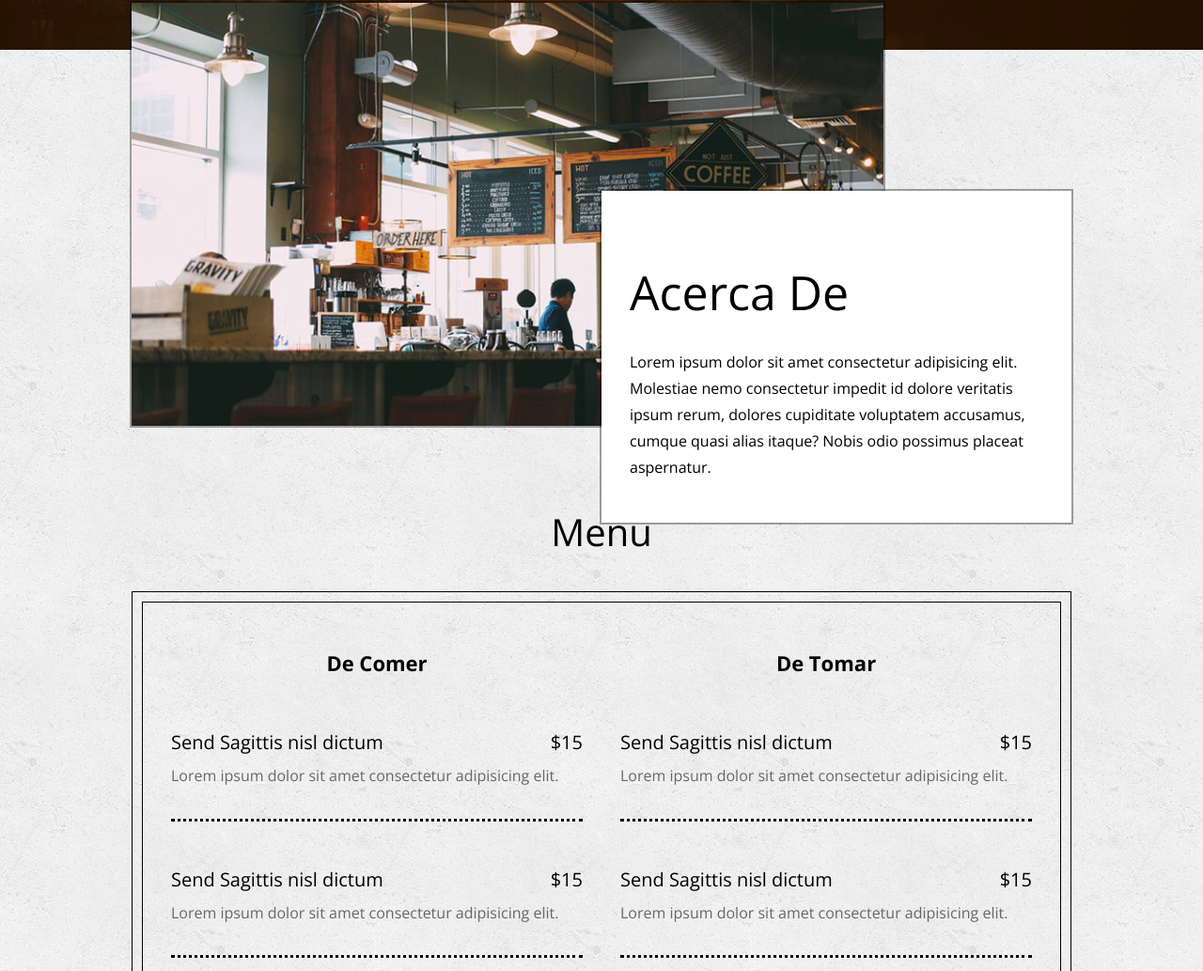
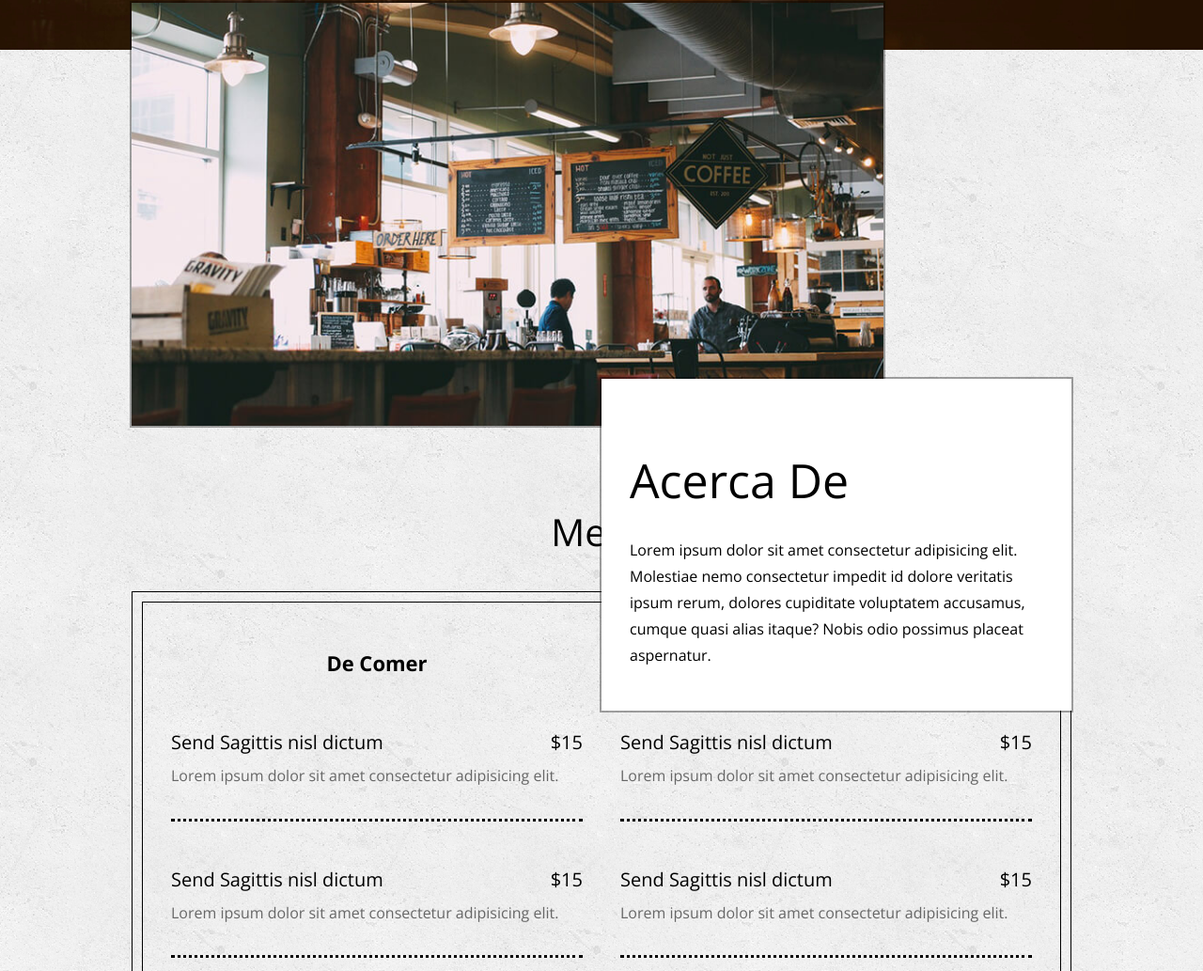
Before and after one commit to cesaranil/Practica3-Restaurante, a plain HTML site: page index.html in a window 1280 px wide. Shown: the part 497-1530 px from the top of the page at 94% size. Drawn offline with nearby package versions, Linux system fonts and the light colour scheme.

Commit message:
Agregando el efecto Parallax con jquery

```diff
--- a/css/sass/_main.scss
+++ b/css/sass/_main.scss
@@ -24,7 +24,7 @@
             padding: 30px;
             width:50%;
             position: relative;
-            top: 150px;
+            top:350px;
             z-index: 1;
             float: right;
             box-shadow: 0px 0px 0px 2px rgba(#000, .35);
--- a/index.html
+++ b/index.html
@@ -9,6 +9,7 @@
     <link rel="stylesheet" href="css/style.css">
     <script src="js/jquery-3.6.0.min.js"></script>
     <script src="js/efectos.js"></script>
+    <script src="js/parallax.js"></script>
     <link rel="preconnect" href="https://fonts.googleapis.com">
     <link rel="preconnect" href="https://fonts.gstatic.com">
     <link href="https://fonts.googleapis.com/css2?family=Open+Sans:wght@300;400;500;700&display=swap"
--- /dev/null
+++ b/js/parallax.js
@@ -0,0 +1,28 @@
+$(document).ready(function(){
+
+    $(window).scroll(function(){
+        var windowWidth = $(window).width()
+
+        if(windowWidth > 800){
+            var scroll = $(window).scrollTop()
+
+            $('header .texto').css({
+                'transform': 'translate(0px, '+ scroll / 2 + '%)'
+            })
+
+            $('.acerca-de article').css({
+                'transform': 'translate(0px, -'+ scroll / 4 + '%)'
+            })
+        }
+    })
+
+    $(window).resize(function(){
+        var windowWidth = $(window).width();
+        if(windowWidth < 800){
+            $('.acerca-de article').css({
+                'transform': 'translate(0px, 0px)'
+            })
+        }
+    })
+
+})
```
Also changed, not shown: css/style.css.
